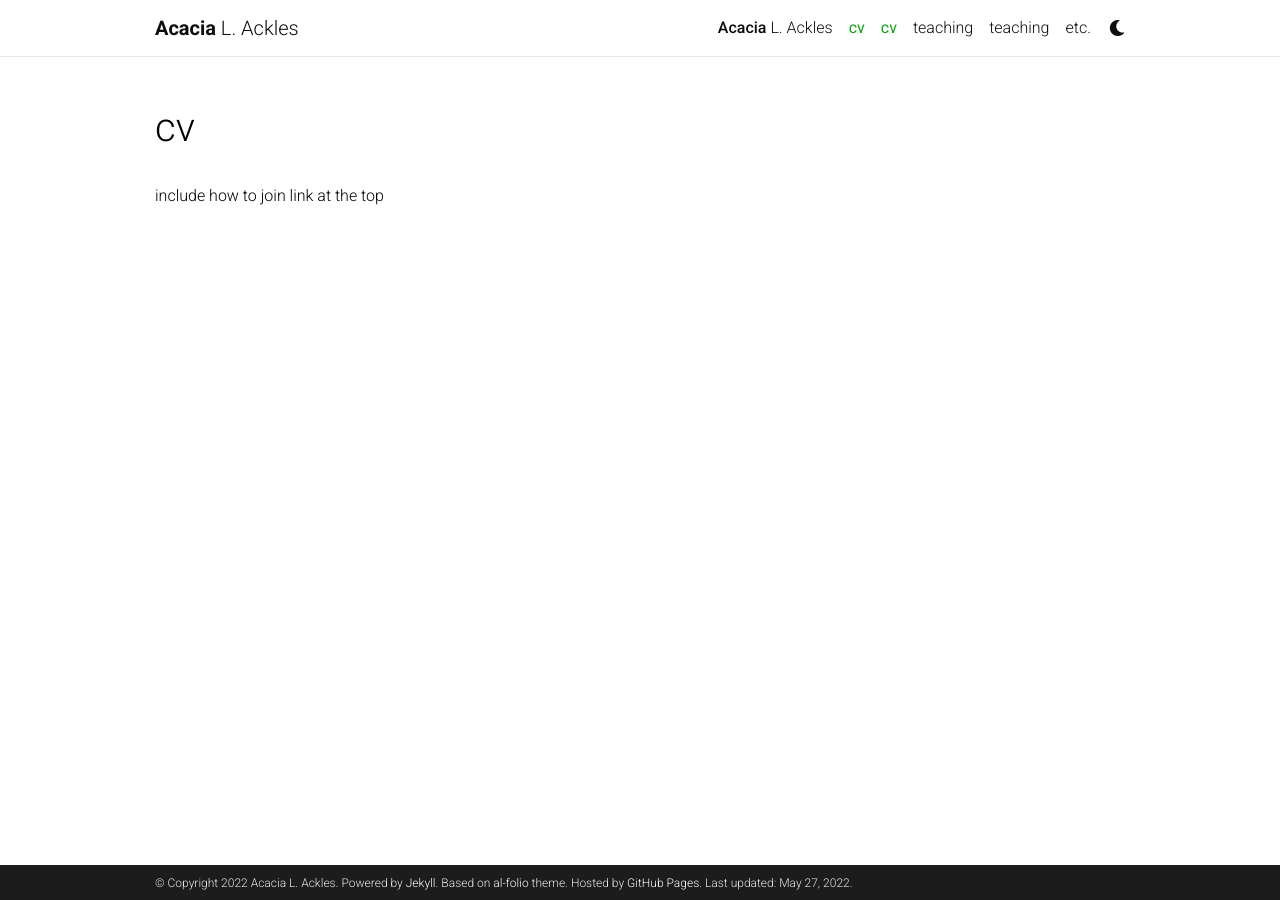
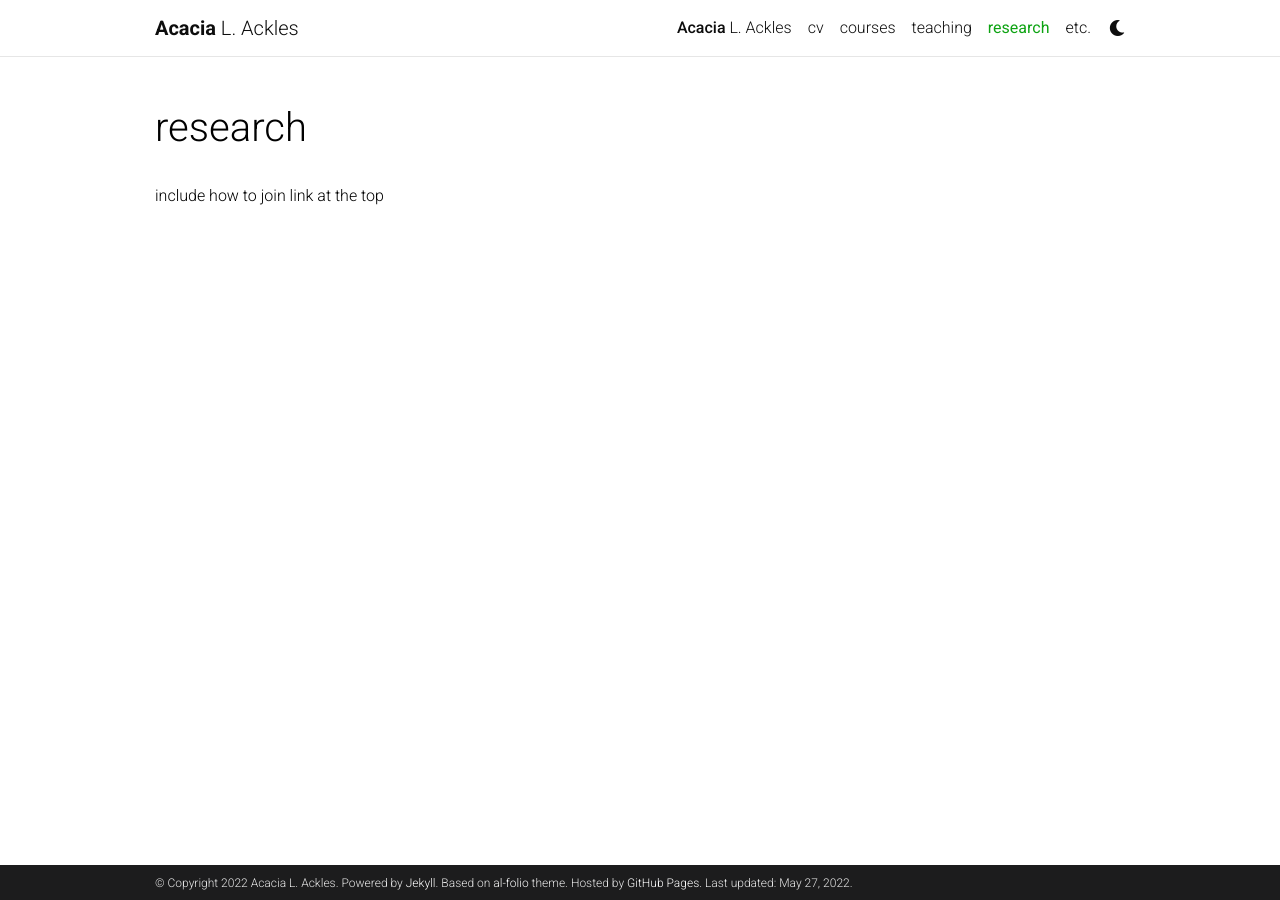
Before and after one commit to alackles/alackles.github.io, a Jekyll site: the page built from _pages/research.md, in a window 1280 px wide. Built offline with Jekyll 4.4.1, drawn with Linux system fonts in a browser that asks for light colours; comment, search, counter and statistics services are not loaded; a style sheet for code colours, icons or effects is not loaded.

```diff
--- a/_includes/header.html
+++ b/_includes/header.html
@@ -72,16 +72,9 @@
               {%- endif -%}
               {%- endif -%}
               {% endfor -%}
-              <!-- etc -->
-              <li class="nav-item {% if page.title == 'etc' %}active{% endif %}">
-                <a class="nav-link" href="{{ '/etc' | relative_url }}">etc.
-                  {%- if page.title == "etc" -%}
-                  <span class="sr-only">(current)</span>
-                  {%- endif -%}
-                </a>
-              </li>
+
+
               {%- if site.enable_darkmode %}
-
               <!-- Toogle theme mode -->
               <div class = "toggle-container">
                 <a id = "light-toggle">
--- a/_pages/courses.md
+++ b/_pages/courses.md
@@ -1,7 +1,7 @@
 ---
 layout: page
 permalink: /courses/
-title: teaching
+title: courses
 nav: true
 nav_order: 2
 ---
--- a/_pages/research.md
+++ b/_pages/research.md
@@ -1,8 +1,9 @@
 ---
 layout: page
 permalink: /research/
-title: cv
+title: research
 nav: true
+nav_order: 3
 ---
 
 include how to join link at the top
```
Also changed, not shown: _pages/etc.md (+2 -1 lines).
